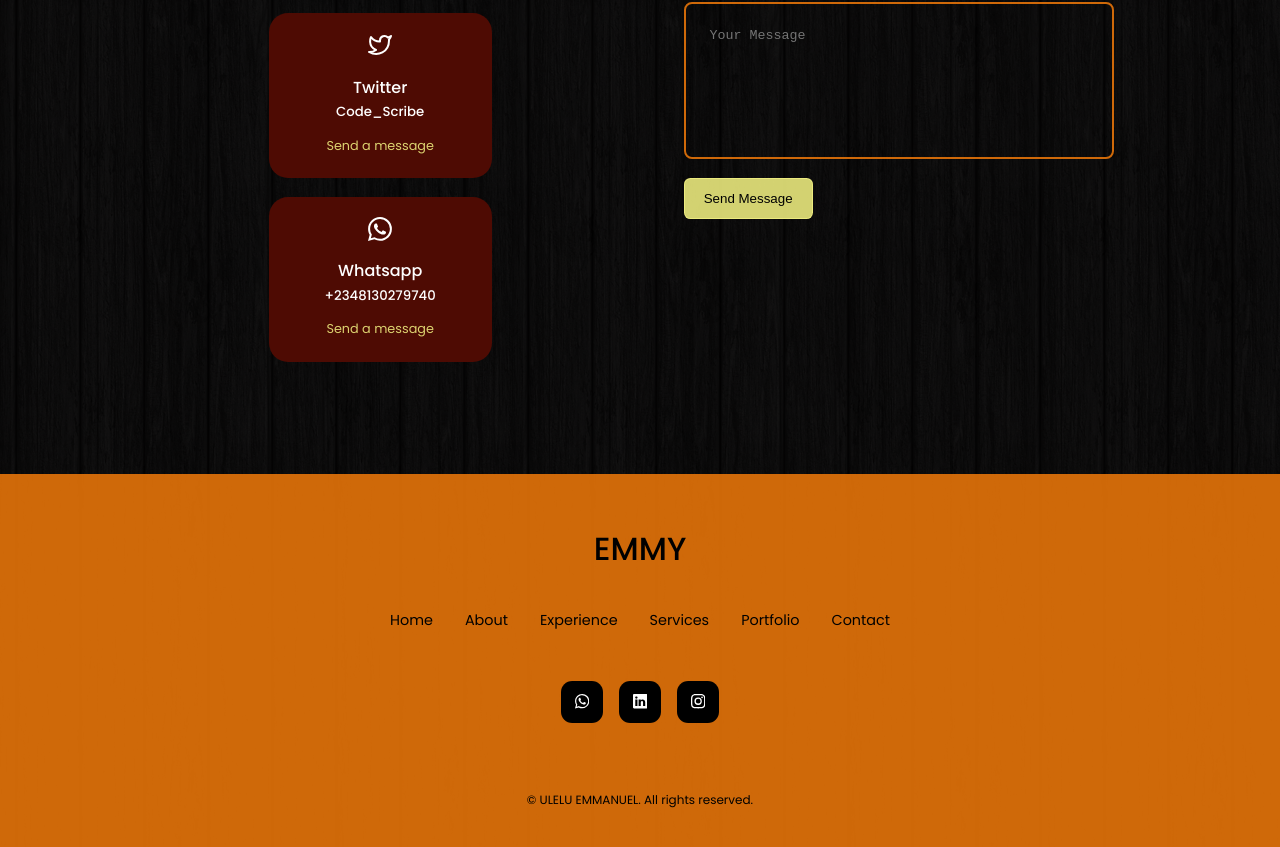
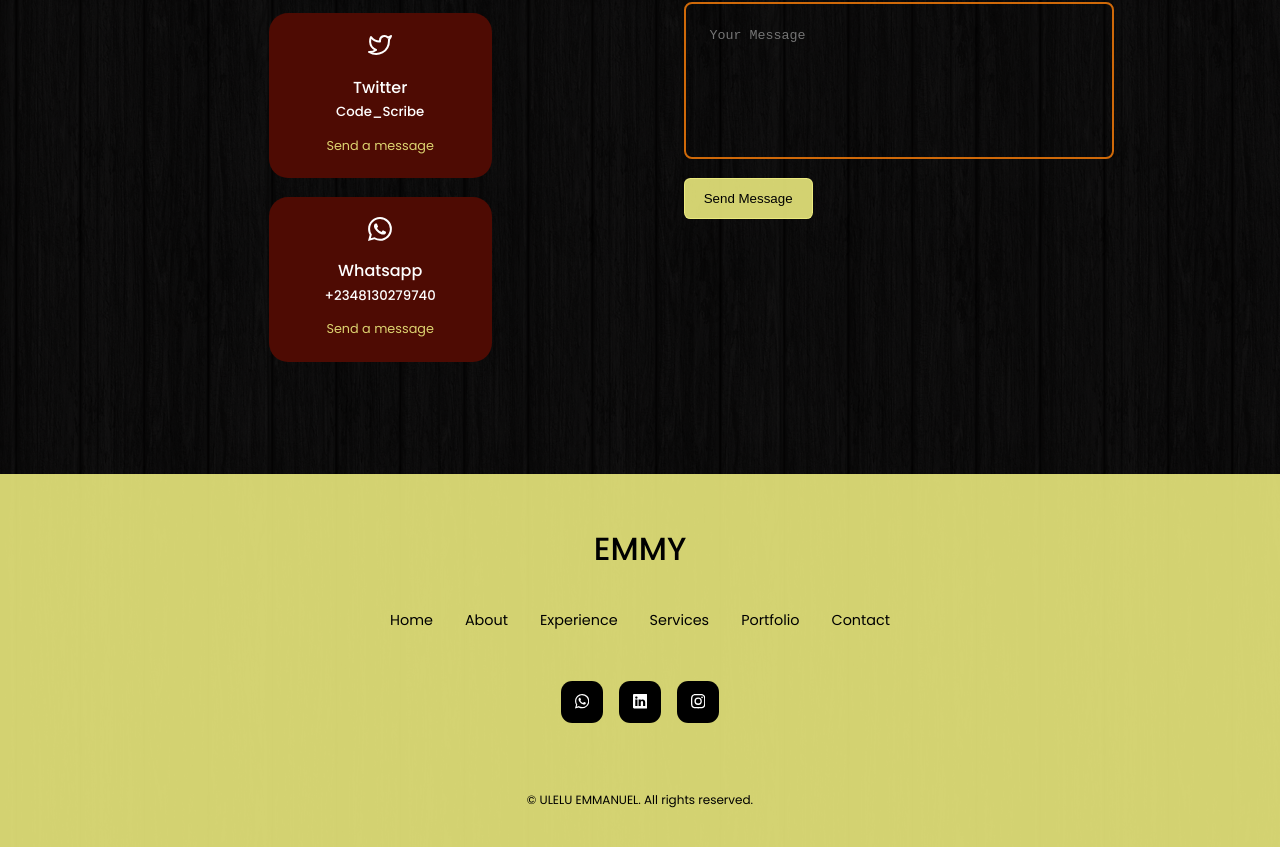
Before and after one commit to Emmy-Styles/My-Portfolio, a React (Create React App) app: page / in a window 1280 px wide. Shown: the part 4126-4973 px from the top of the page. Built offline with nearby package versions, Linux system fonts and the light colour scheme.

Commit message:
changed footer color

```diff
--- a/src/Components/Footer/footer.css
+++ b/src/Components/Footer/footer.css
@@ -1,5 +1,5 @@
 footer {
-    background: var(--color-primary-variant);
+    background: var(--color-primary);
     padding: 3rem 0;
     text-align: center;
     font-size: 0.9rem;
```
